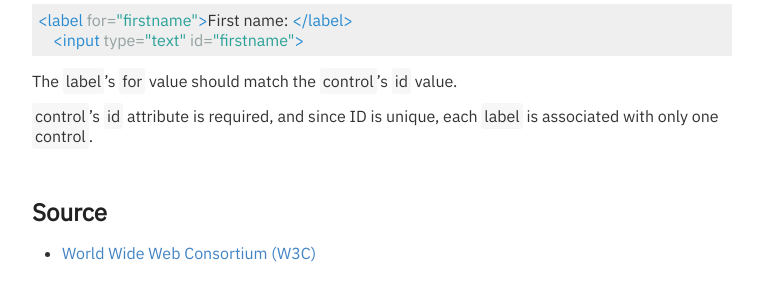
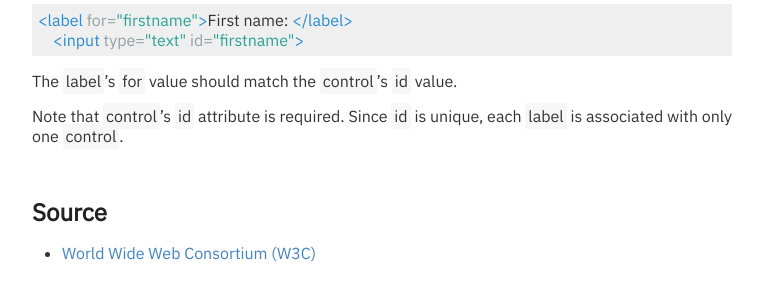
Before and after one commit to parosaone/blog, a Jekyll site: the page built from _posts/2020-8-10-html-label-without-using-for-and-id.md, in a window 1280 px wide. Shown: the part 622-922 px from the top of the page, without its empty margins (258-1021 px from the left). Built offline with Jekyll 4.4.1, drawn with Linux system fonts in a browser that asks for light colours; comment, search, counter and statistics services are not loaded.

Commit message:
Update Post

````diff
--- a/_posts/2020-8-10-html-label-without-using-for-and-id.md
+++ b/_posts/2020-8-10-html-label-without-using-for-and-id.md
@@ -25,7 +25,7 @@ Using `label`'s `for` attribute.
 ```
 The `label`'s `for` value should match the `control`'s `id` value.
 
-`control`'s `id` attribute is required, and since ID is unique, each `label` is associated with only one `control`.
+Note that `control`'s `id` attribute is required. Since `id` is unique, each `label` is associated with only one `control`.
 
 ## Source
 
````
